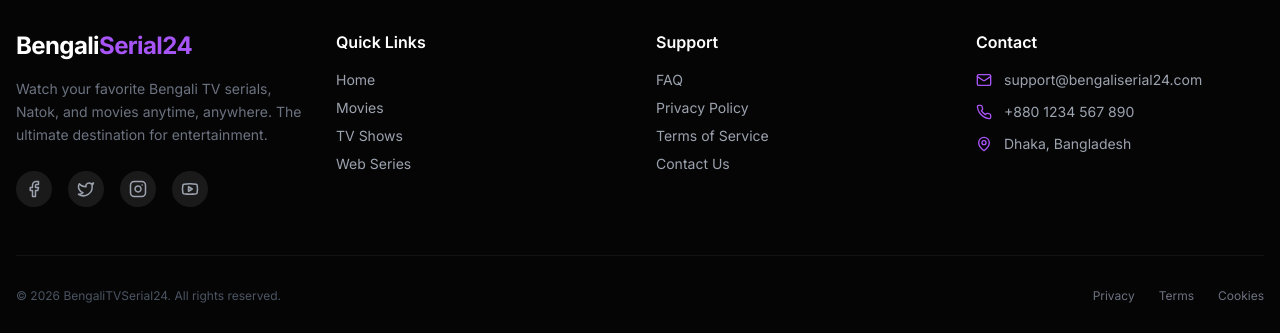
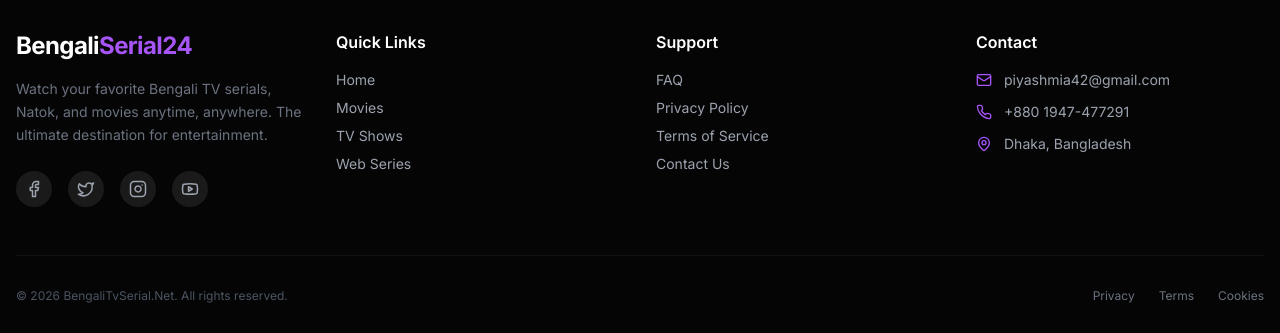
Before and after one commit to piyashltd/pureweb, a React (Vite) app: page / in a window 1280 px wide. Shown: the part 2201-2534 px from the top of the page. Built offline with nearby package versions, Linux system fonts and the light colour scheme.

Commit message:
Update Footer.jsx

```diff
--- a/src/components/Footer.jsx
+++ b/src/components/Footer.jsx
@@ -56,11 +56,11 @@ const Footer = () => {
             <ul className="space-y-3 text-sm">
               <li className="flex items-center gap-3">
                 <Mail size={16} className="text-brand-primary" />
-                <span>support@bengaliserial24.com</span>
+                <span>piyashmia42@gmail.com</span>
               </li>
               <li className="flex items-center gap-3">
                 <Phone size={16} className="text-brand-primary" />
-                <span>+880 1234 567 890</span>
+                <span>+880 1947-477291</span>
               </li>
               <li className="flex items-center gap-3">
                 <MapPin size={16} className="text-brand-primary" />
@@ -73,7 +73,7 @@ const Footer = () => {
         {/* Bottom Section: Copyright */}
         <div className="border-t border-white/5 pt-8 flex flex-col md:flex-row justify-between items-center gap-4">
           <p className="text-xs text-gray-600">
-            © {new Date().getFullYear()} BengaliTVSerial24. All rights reserved.
+            © {new Date().getFullYear()} BengaliTvSerial.Net. All rights reserved.
           </p>
           <div className="flex gap-6 text-xs text-gray-500">
             <Link to="#" className="hover:text-white transition">Privacy</Link>
```
